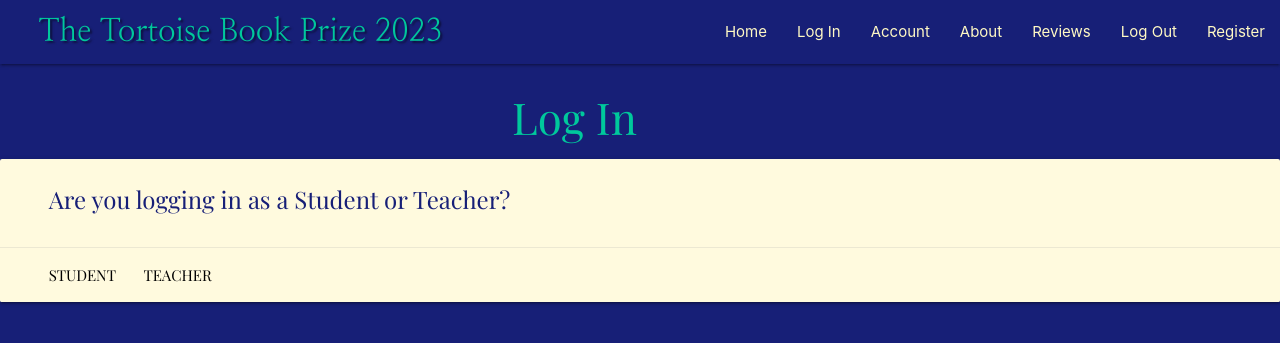
After one commit to vicgoodall/book-awards, a Flask app: page /login in a window 1280 px wide. The commit adds this page. Shown: the top 343 px of the page. Run offline with Flask 2, Linux system fonts and the light colour scheme; some libraries are stand-ins or nearby versions.

Commit message:
created a base login page that users can then navigate from depending whether they are trying to log in as teacher or student. Also changed student's unique id from username to email, as it makes it consistent with teacher login and feels more appropriate for a school setting i.e. teachers would register them by their school email account

```diff
--- a/bookreviews/models.py
+++ b/bookreviews/models.py
@@ -28,8 +28,8 @@ class Roles(db.Model):
 class Teachers(db.Model):
     # schema for the teacher model
     id = db.Column(db.Integer, primary_key=True)
-    email = db.Column(db.String(40), unique=True, nullable=False)
-    prefix = db.Column(db.String(8), nullable=False)
+    email = db.Column(db.String(100), unique=True, nullable=False)
+    prefix = db.Column(db.String(20), nullable=False)
     surname = db.Column(db.String(30), nullable=False)
     school = db.Column(db.String(50), nullable=False)
     password = db.Column(db.String(200), nullable=False)
@@ -49,7 +49,7 @@ class Teachers(db.Model):
 class Students(db.Model):
     # schema for the student model
     id = db.Column(db.Integer, primary_key=True)
-    username = db.Column(db.String(20), unique=True, nullable=False)
+    email = db.Column(db.String(100), unique=True, nullable=False)
     first_name = db.Column(db.String(20), nullable=False)
     surname_initial = db.Column(db.String(2), nullable=False)
     school = db.Column(db.String(50), nullable=False)
--- a/bookreviews/routes.py
+++ b/bookreviews/routes.py
@@ -8,6 +8,11 @@ from werkzeug.security import generate_password_hash, check_password_hash
 @app.route("/")
 def home():
     return render_template("base.html")
+
+
+@app.route("/login")
+def login():
+    return render_template("login.html")
 
 
 # register new user
@@ -79,7 +84,7 @@ def registerStudent(user):
                 user = session["user"]
                 teacher = Teachers.query.filter_by(email=user).first()
                 student = Students(
-                    username=request.form.get("username").lower(),
+                    email=request.form.get("email").lower(),
                     first_name=request.form.get("first_name").lower(),
                     surname_initial=request.form.get(
                         "surname_initial").lower(),
@@ -135,17 +140,17 @@ def loginStudent():
         # check if email exists in db
         existing_user = Students.query.filter(Students.username ==
                                               request.form.get(
-                                                "username").lower()).all()
+                                                "email").lower()).all()
 
         if existing_user:
-            print(request.form.get("username"))
+            print(request.form.get("email"))
             # ensure hashed password matches user input
             if check_password_hash(
               existing_user[0].password, request.form.get("password")):
-                session["user"] = request.form.get("username").lower()
-                flash("Welcome, {}".format(request.form.get("username")))
+                session["user"] = request.form.get("email").lower()
+                flash("Welcome, {}".format(request.form.get("email")))
                 return redirect(url_for(
-                        "account", username=session["user"]))
+                        "account", email=session["user"]))
             else:
                 # invalid password match
                 flash("Incorrect Username and/or Password")
--- a/bookreviews/templates/base.html
+++ b/bookreviews/templates/base.html
@@ -22,7 +22,7 @@
                 <a href="#" data-target="mobile-demo" class="sidenav-trigger"><i class="fas fa-bars"></i></a>
                 <ul class="right hide-on-med-and-down">
                   <li><a href="#" class="yellow-text text-lighten-4">Home</a></li>
-                  <li><a href="#" class="yellow-text text-lighten-4">Log In</a></li>
+                  <li><a href="{{ url_for('login') }}" class="yellow-text text-lighten-4">Log In</a></li>
                   <li><a href="{{ url_for('account', user=session['user']) }}" class="yellow-text text-lighten-4">Account</a></li>
                   <li><a href="#" class="yellow-text text-lighten-4">About</a></li>
                   <li><a href="#" class="yellow-text text-lighten-4">Reviews</a></li>
@@ -35,7 +35,7 @@
         <!-- mobile sidenav -->
         <ul class="sidenav" id="mobile-demo">
             <li><a href="#" class="yellow-text text-lighten-4">Home</a></li>
-            <li><a href="#" class="yellow-text text-lighten-4">Log In</a></li>
+            <li><a href="{{ url_for('login') }}" class="yellow-text text-lighten-4">Log In</a></li>
             <li><a href="{{ url_for('account', user=session['user']) }}" class="text-yellow text-lighten-4">Account</a></li>
             <li><a href="#" class="yellow-text text-lighten-4">About</a></li>
             <li><a href="#" class="yellow-text text-lighten-4">Reviews</a></li>
--- /dev/null
+++ b/bookreviews/templates/login.html
@@ -0,0 +1,22 @@
+{% extends "base.html" %}
+{% block content %}
+
+<h3> Log In </h3>
+
+<div class="col s12 m4">
+    <div class="card basic-template">
+      <div class="card-content white-text">
+        <span class="card-title account">Are you logging in as a Student or Teacher? </span>
+      </div>
+      <div class="card-action account">
+        <a href="{{ url_for('loginStudent') }}" class="black-text">Student</a>
+        <a href="{{ url_for('loginTeacher') }}" class="black-text">Teacher</a>
+      </div>
+    </div>
+</div>
+
+
+
+
+
+{% endblock %}
--- a/bookreviews/templates/student-register.html
+++ b/bookreviews/templates/student-register.html
@@ -10,8 +10,8 @@
                 <div class="row">
                     <div class="input-field col s12">
                         <i class="fas fa-user-plus prefix"></i>
-                        <input id="username" name="username" type="text" class="validate">
-                        <label for="username">Email</label>
+                        <input id="email" name="email" type="text" class="validate">
+                        <label for="email">Email</label>
                     </div>
                 </div>
                 <!-- first name field -->
```
